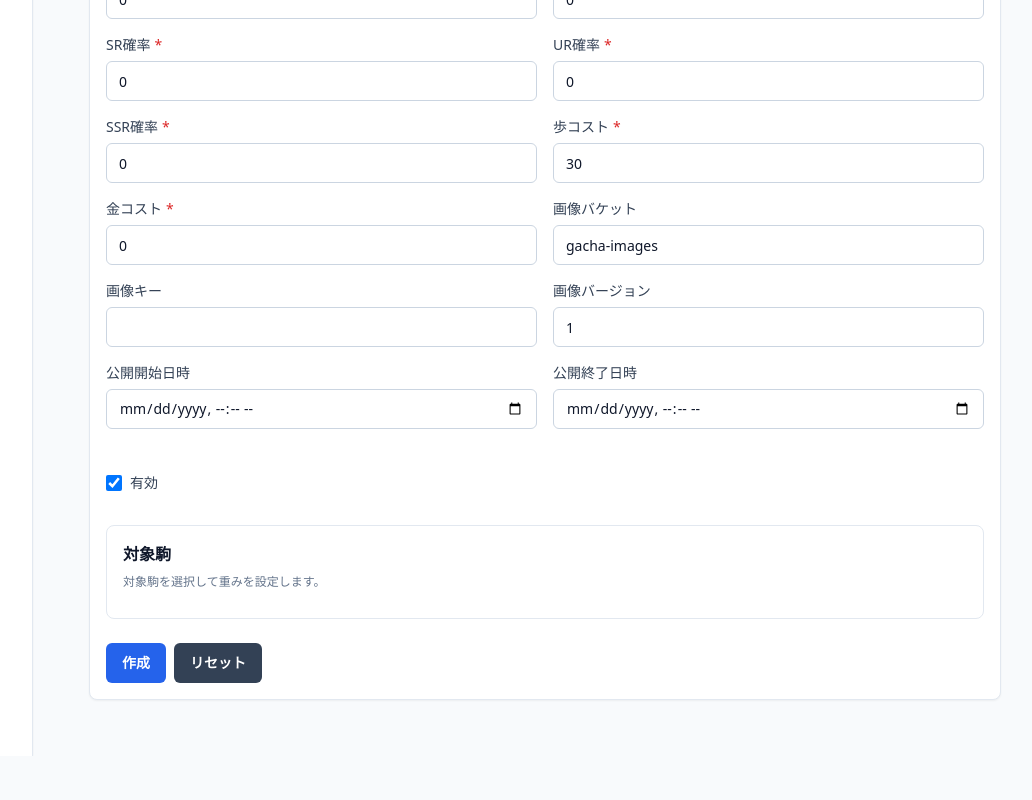
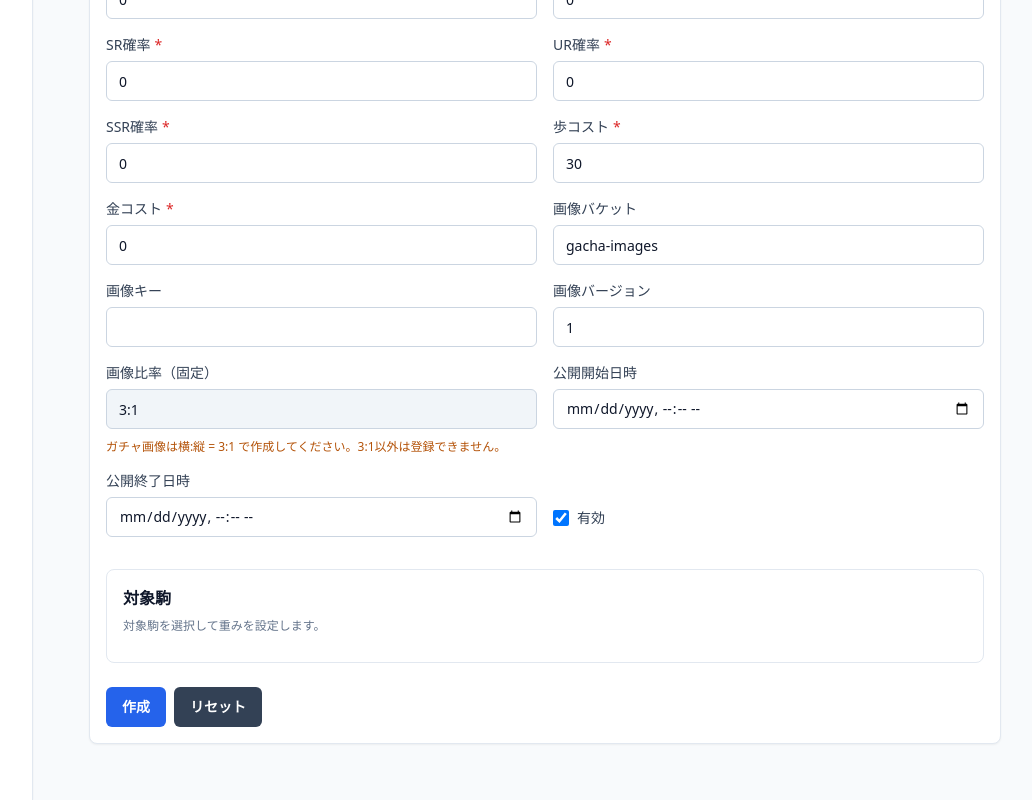
Before and after one commit to Yuta-beep/admin.shogi, a Next.js app: page /gachas/new in a window 1280 px wide. Shown: the part 572-1372 px from the top of the page, without its empty margins (223-1255 px from the left). Before the commit the page ends 1328 px from the top, so only its background shows below. Built offline with nearby package versions, Linux system fonts and the light colour scheme; no server answers.

Commit message:
fix:enforce gacha banner aspect ratio 3:1

```diff
--- a/src/components/organisms/gacha-form.tsx
+++ b/src/components/organisms/gacha-form.tsx
@@ -200,6 +200,13 @@ export function GachaForm({
           />
         </FormField>
 
+        <FormField label="画像比率（固定）">
+          <TextInput value="3:1" disabled />
+          <p className="mt-1 text-xs text-amber-700">
+            ガチャ画像は横:縦 = 3:1 で作成してください。3:1以外は登録できません。
+          </p>
+        </FormField>
+
         <FormField label="公開開始日時">
           <TextInput
             type="datetime-local"
--- a/src/hooks/use-gacha-management.ts
+++ b/src/hooks/use-gacha-management.ts
@@ -129,6 +129,7 @@ function toInput(
     imageBucket: form.imageBucket.trim(),
     imageKey: form.imageKey.trim(),
     imageVersion: Number(form.imageVersion),
+    imageAspectRatio: "3:1",
     isActive: form.isActive,
     publishedAt: form.publishedAt,
     unpublishedAt: form.unpublishedAt,
--- a/src/utils/gacha-form-parser.ts
+++ b/src/utils/gacha-form-parser.ts
@@ -101,6 +101,11 @@ export function parseGachaFormBody(
     throw new Error("pawnCost + goldCost must be greater than 0");
   }
 
+  const imageAspectRatio = asString(body.imageAspectRatio).trim();
+  if (imageAspectRatio !== "3:1") {
+    throw new Error("imageAspectRatio must be 3:1");
+  }
+
   const targetPieces = parseTargetPieces(body.targetPieces);
   if (targetPieces.length === 0) {
     throw new Error("targetPieces is required");
```
Also changed, not shown: 1 other file (tests, documents, lock files or other folders).
